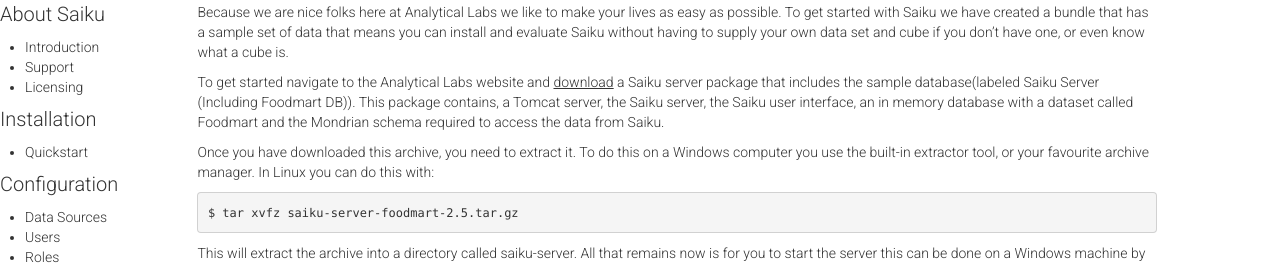
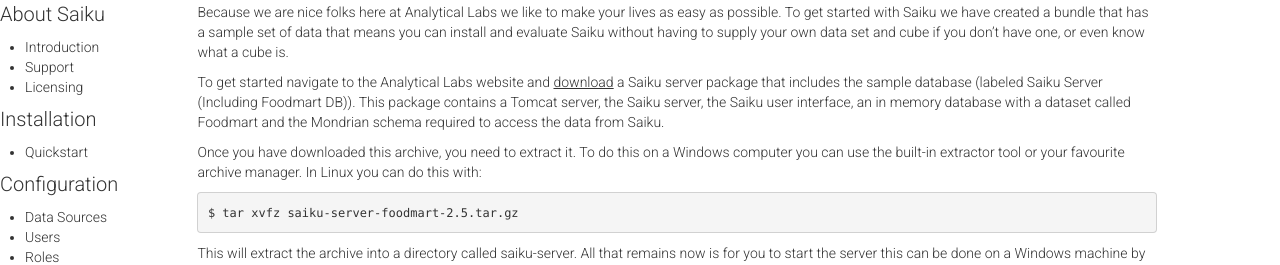
Before and after one commit to buggtb/saikudocs, a Jekyll site: the page built from _posts/2013-08-15-quickstart.markdown, in a window 1280 px wide. Shown: the part 380-645 px from the top of the page. Built offline with Jekyll 4.4.1, drawn with Linux system fonts in a browser that asks for light colours; nearby versions of some CDN libraries; some web fonts are replaced; Markdown is read by kramdown in place of the engine named in the settings; comment, search, counter and statistics services are not loaded.

Commit message:
Fixed typos. Fixed link to Download section.

```diff
--- a/_posts/2013-08-15-quickstart.markdown
+++ b/_posts/2013-08-15-quickstart.markdown
@@ -10,9 +10,9 @@
 
 Because we are nice folks here at Analytical Labs we like to make your lives as easy as possible. To get started with Saiku we have created a bundle that has a sample set of data that means you can install and evaluate Saiku without having to supply your own data set and cube if you don't have one, or even know what a cube is.
 
-To get started navigate to the Analytical Labs website and [download]({{ site.url }}/saiku/download) a Saiku server package that includes the sample database(labeled Saiku Server (Including Foodmart DB)). This package contains, a Tomcat server, the Saiku server, the Saiku user interface, an in memory database with a dataset called Foodmart and the Mondrian schema required to access the data from Saiku.
+To get started navigate to the Analytical Labs website and [download](http://meteorite.bi/saiku/download) a Saiku server package that includes the sample database (labeled Saiku Server (Including Foodmart DB)). This package contains a Tomcat server, the Saiku server, the Saiku user interface, an in memory database with a dataset called Foodmart and the Mondrian schema required to access the data from Saiku.
 
-Once you have downloaded this archive, you need to extract it. To do this on a Windows computer you use the built-in extractor tool, or your favourite archive manager. In Linux you can do this with:
+Once you have downloaded this archive, you need to extract it. To do this on a Windows computer you can use the built-in extractor tool or your favourite archive manager. In Linux you can do this with:
 
     $ tar xvfz saiku-server-foodmart-2.5.tar.gz
 
```
